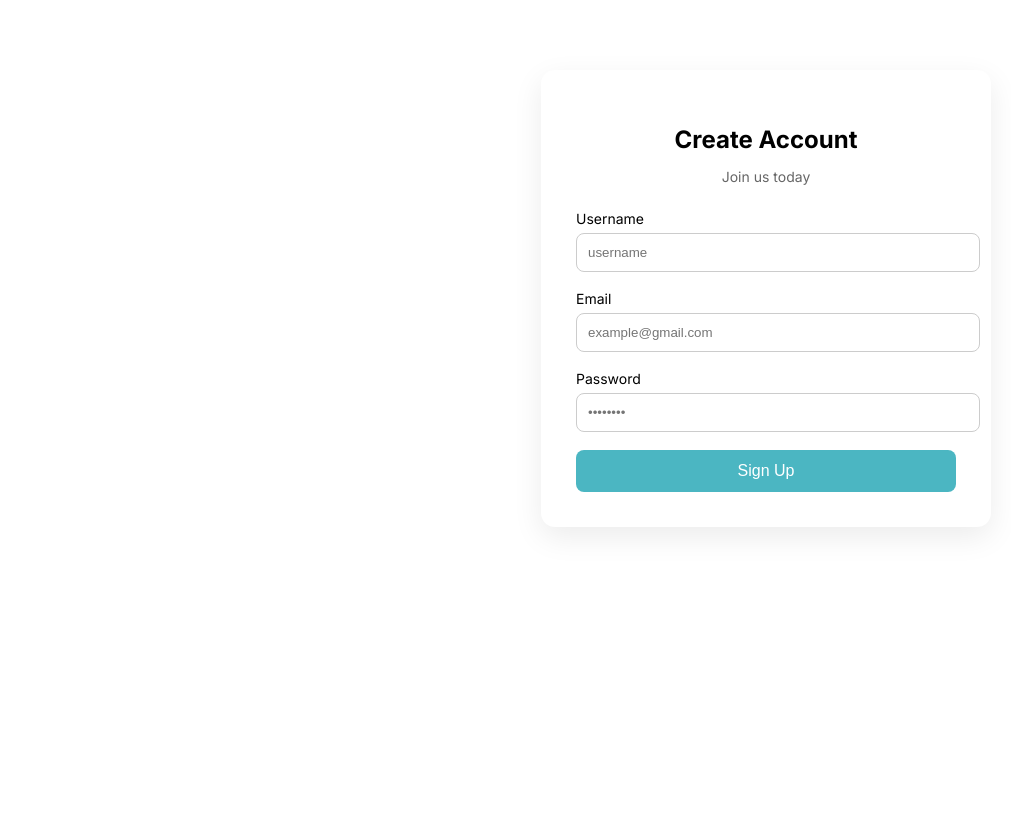
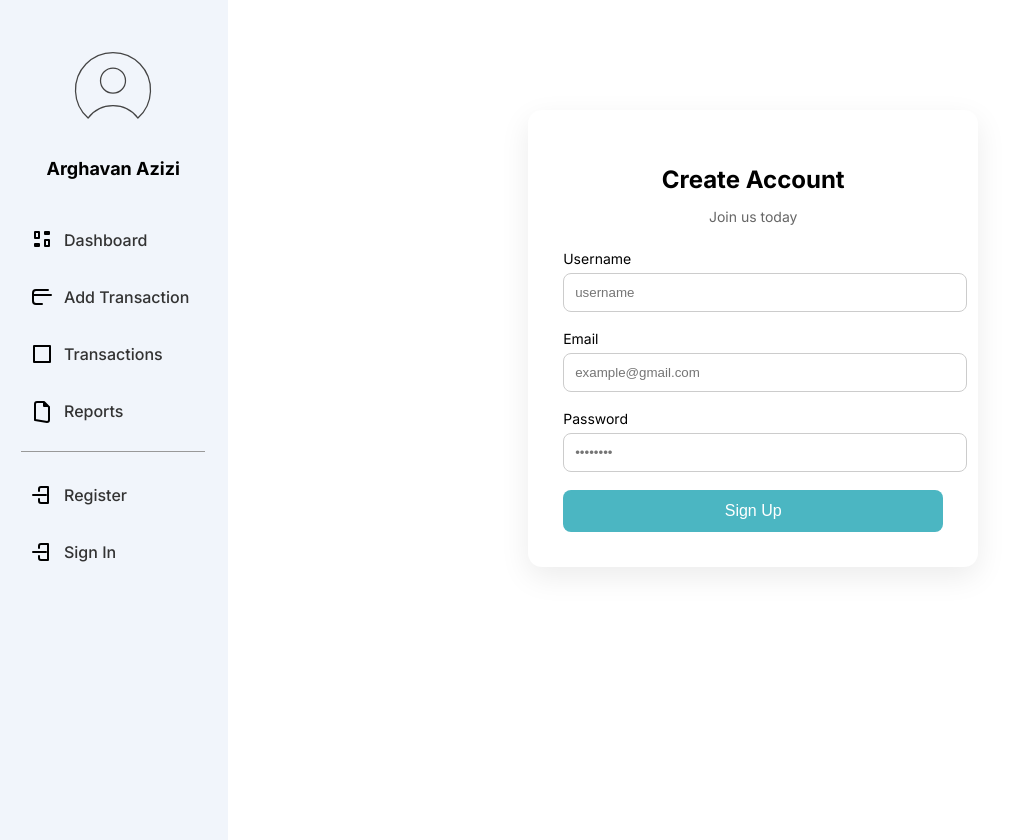
Before and after one commit to arghavan-azizi/personal-expense-tracker-project, a React (Vite) app in the folder Personal-Tracker/: page /register in a window 1280 px wide. Shown: the whole page, without its empty margins (2-1013 px from the left). Before the commit the page ends 800 px from the top, so only its background shows below. Built offline with nearby package versions, Linux system fonts and the light colour scheme.

Commit message:
create sidebar component and edit app.jsx

```diff
--- a/Personal-Tracker/src/App.jsx
+++ b/Personal-Tracker/src/App.jsx
@@ -1,18 +1,23 @@
-import { BrowserRouter, Route, Routes } from "react-router"
-import Register from "./pages/Register"
-import SignIn from "./pages/SingIn"
+import { BrowserRouter, Routes, Route } from "react-router-dom";
+import Sidebar from "./pages/Sidebar";
+import Register from "./pages/Register";
+import SignIn from "./pages/SingIn";
+
 
 function App() {
-
-
   return (
-   <BrowserRouter>
-   <Routes>
-    <Route path="/register" element={<Register />}/>
-    <Route path="/singIn" element={<SignIn />}/>
-   </Routes>
-   </BrowserRouter>
-  )
+    <BrowserRouter>
+      <div className="layout">
+        <Sidebar />
+        <main className="content">
+          <Routes>
+            <Route path="/register" element={<Register />} />
+           <Route path="/singIn" element={<SignIn/>} />
+          </Routes>
+        </main>
+      </div>
+    </BrowserRouter>
+  );
 }
 
-export default App
+export default App;
--- a/Personal-Tracker/src/pages/Register.jsx
+++ b/Personal-Tracker/src/pages/Register.jsx
@@ -29,7 +29,7 @@ function Register() {
   return (
     <>
       <div className="layout">
-        <aside className="sidebar"></aside>
+
         <main className="content">
           <div className="container">
             <div className="register-box">
--- /dev/null
+++ b/Personal-Tracker/src/pages/Sidebar.jsx
@@ -0,0 +1,87 @@
+import "../style/reset.css";
+import "../style/Sidebar.css";
+
+function Sidebar() {
+  return (
+
+      <aside className="sidebar">
+        <div className="sidebar-profile">
+          <svg
+            className="user-icon"
+            xmlns="http://www.w3.org/2000/svg"
+            fill="none"
+            viewBox="0 0 24 24"
+            strokeWidth="0.3"
+            stroke="currentColor"
+          >
+            <path
+              strokeLinecap="round"
+              strokeLinejoin="round"
+              d="M17.982 18.725A7.488 7.488 0 0 0 12 15.75a7.488 7.488 0 0 0-5.982 2.975m11.963 0a9 9 0 1 0-11.963 0M15 9.75a3 3 0 1 1-6 0 3 3 0 0 1 6 0Z"
+            />
+          </svg>
+          <p>Arghavan Azizi</p>
+        </div>
+
+        <nav className="sidebar-menue">
+          <div className="menue-item">
+            <svg xmlns="http://www.w3.org/2000/svg" width="24" height="24" fill="none"
+              stroke="currentColor" strokeWidth="2" strokeLinecap="round" strokeLinejoin="round">
+              <path d="M5 4h4v6H5zM5 16h4v2H5zM15 12h4v6h-4zM15 4h4v2h-4z" />
+            </svg>
+            <a href="#">Dashboard</a>
+          </div>
+
+          <div className="menue-item">
+            <svg xmlns="http://www.w3.org/2000/svg" width="24" height="24" fill="none"
+              stroke="currentColor" strokeWidth="2" strokeLinecap="round" strokeLinejoin="round">
+              <path d="M3 10h18M12 19h-6a3 3 0 0 1-3-3V8a3 3 0 0 1 3-3h12" />
+            </svg>
+            <a href="#">Add Transaction</a>
+          </div>
+
+          <div className="menue-item">
+            <svg xmlns="http://www.w3.org/2000/svg" width="24" height="24" fill="none"
+              stroke="currentColor" strokeWidth="2" strokeLinecap="round" strokeLinejoin="round">
+              <path d="M4 4h16v16H4z" />
+            </svg>
+            <a href="#">Transactions</a>
+          </div>
+
+          <div className="menue-item">
+            <svg xmlns="http://www.w3.org/2000/svg" width="24" height="24" fill="none"
+              stroke="currentColor" strokeWidth="2" strokeLinecap="round" strokeLinejoin="round">
+              <path d="M14 3v4h4M5 21V5a2 2 0 0 1 2-2h7l5 5v13a2 2 0 0 1-2 2z" />
+            </svg>
+            <a href="#">Reports</a>
+          </div>
+        </nav>
+
+        <hr className="menu-bottom-line" />
+
+        <div className="sidebar-bottom">
+          <div className="menue-item">
+            <svg xmlns="http://www.w3.org/2000/svg" width="24" height="24" fill="none"
+              stroke="currentColor" strokeWidth="2" strokeLinecap="round" strokeLinejoin="round">
+              <path d="M9 8V6a2 2 0 0 1 2-2h7v16h-7a2 2 0 0 1-2-2v-2" />
+              <path d="M3 12h13" />
+            </svg>
+            <a href="#">Register</a>
+          </div>
+
+          <div className="menue-item">
+            <svg xmlns="http://www.w3.org/2000/svg" width="24" height="24" fill="none"
+              stroke="currentColor" strokeWidth="2" strokeLinecap="round" strokeLinejoin="round">
+              <path d="M9 8V6a2 2 0 0 1 2-2h7v16h-7a2 2 0 0 1-2-2v-2" />
+              <path d="M3 12h13" />
+            </svg>
+            <a href="#">Sign In</a>
+          </div>
+        </div>
+      </aside>
+
+
+  );
+}
+
+export default Sidebar;
--- a/Personal-Tracker/src/pages/storage.js
+++ b/Personal-Tracker/src/pages/storage.js
@@ -16,27 +16,27 @@ export function registerUser(username, email, password) {
     password: password,
   };
   //save use
-users.push(newUser)
-localStorage.setItem(user_key,JSON.stringify(users));
+  users.push(newUser);
+  localStorage.setItem(user_key, JSON.stringify(users));
 
-//login automaticlly after register
-localStorage.setItem(current_user_key,newUser.id)
-return {success:true}
+  //login automaticlly after register
+  localStorage.setItem(current_user_key, newUser.id);
+  return { success: true };
 }
 
 // singIn user
-export function singInUser(email,password){
-  const users=JSON.parse(localStorage.getItem(user_key)) || []
-const user=users.find((user)=>user.email===email && user.password===password)
+export function singInUser(email, password) {
+  const users = JSON.parse(localStorage.getItem(user_key)) || [];
+  const user = users.find((u) => u.email === email && u.password === password);
+
   if (user) {
-    localStorage.setItem(current_user_key, user.id);
     return { success: true, message: "Login successful" };
   } else {
-    return { success: false, message: "Email or password is incorrect" };
+    return { success: false, message: "Invalid email or password" };
   }
 }
 
 //logOut user
-export function logOut(){
-  localStorage.removeItem(current_user_key)
+export function logOut() {
+  localStorage.removeItem(current_user_key);
 }
--- a/Personal-Tracker/src/style/Register.css
+++ b/Personal-Tracker/src/style/Register.css
@@ -5,7 +5,7 @@
   border-radius: 14px;
   box-shadow: 0 10px 30px rgba(0,0,0,0.08);
   margin: auto;
-  margin-top:70px;
+
 }
 .register-box h2 {
   text-align: center;
--- /dev/null
+++ b/Personal-Tracker/src/style/Sidebar.css
@@ -0,0 +1,183 @@
+.sidebar {
+  width: 250px;
+  background-color: #f1f5fb;
+  display: flex;
+  flex-direction: column;
+  align-items: center;
+  height: 100vh;
+  position: sticky;
+  top: 0;
+  flex-shrink: 0;
+}
+.sidebar-profile{
+  display: flex;
+  flex-direction: column;
+  align-items: center;
+  text-align: center;
+  font-weight: bold;
+  font-size: 18px;
+}
+.user-icon {
+  width: 100px;
+  height: 100px;
+
+  color: #444;
+}
+.sidebar-menue ,.sidebar-bottom {
+  width: 100%;
+  margin-top: 15px;
+  display: flex;
+  flex-direction: column;
+  gap: 1px;
+}
+.menu-bottom-line {
+  border: none;
+  height: 1px;
+  background-color: #999;
+  width: 80%;
+
+  margin: 12px auto 0 auto;
+}
+.sidebar-menue a {
+text-decoration: none;
+  color: #333;
+  font-weight: 500;
+
+
+}
+.menue-item {
+  display: inline-flex;
+  align-items: center;
+  gap: 10px;
+  padding: 8px 32px;
+  cursor: pointer;
+cursor: pointer;
+}
+.sidebar-menue a,
+.sidebar-bottom a {
+  text-decoration: none;
+  color: #333;
+  font-weight: 500;
+  cursor: pointer;
+}
+
+.sidebar-menue a:hover,
+.sidebar-bottom a:hover {
+  color: #347cff;
+  text-decoration: none;
+}
+
+.menue-item:hover {
+    background-color: rgba(52, 124, 255, 0.2);
+    transition: background-color 0.3s ease, transform 0.2s ease;
+    -webkit-transition: background-color 0.3s ease, transform 0.2s ease;
+    -moz-transition: background-color 0.3s ease, transform 0.2s ease;
+    -ms-transition: background-color 0.3s ease, transform 0.2s ease;
+    -o-transition: background-color 0.3s ease, transform 0.2s ease;
+    transform: translateX(2px);
+    -webkit-transform: translateX(2px);
+    -moz-transform: translateX(2px);
+    -ms-transform: translateX(2px);
+    -o-transform: (2px);
+}
+
+
+/* media query */
+@media only screen and (max-width: 600px) {
+  .sidebar {
+    width: 30%;
+    padding-top: 20px;
+  }
+  .user-icon {
+    width: 60px;
+    height: 60px;
+  }
+  .sidebar-profile p {
+    font-size: 14px;
+  }
+  .menue-item a {
+    font-size: 14px;
+  }
+  .menue-item {
+    padding: 8px 16px;
+  }
+}
+
+@media only screen and (min-width: 600px) {
+  .sidebar {
+    width: 25%;
+    padding-top: 25px;
+  }
+  .user-icon {
+    width: 70px;
+    height: 70px;
+  }
+  .sidebar-profile p {
+    font-size: 15px;
+  }
+  .menue-item a {
+    font-size: 15px;
+  }
+  .menue-item {
+    padding: 10px 20px;
+  }
+}
+
+@media only screen and (min-width: 768px) {
+  .sidebar {
+    width: 22%;
+    padding-top: 30px;
+  }
+  .user-icon {
+    width: 80px;
+    height: 80px;
+  }
+  .sidebar-profile p {
+    font-size: 16px;
+  }
+  .menue-item a {
+    font-size: 16px;
+  }
+  .menue-item {
+    padding: 12px 24px;
+  }
+}
+
+@media only screen and (min-width: 992px) {
+  .sidebar {
+    width: 20%;
+    padding-top: 35px;
+  }
+  .user-icon {
+    width: 90px;
+    height: 90px;
+  }
+  .sidebar-profile p {
+    font-size: 17px;
+  }
+  .menue-item a {
+    font-size: 16px;
+  }
+  .menue-item {
+    padding: 14px 28px;
+  }
+}
+@media only screen and (min-width: 1200px) {
+  .sidebar {
+    width: 18%;
+    padding-top: 40px;
+  }
+  .user-icon {
+    width: 100px;
+    height: 100px;
+  }
+  .sidebar-profile p {
+    font-size: 18px;
+  }
+  .menue-item a {
+    font-size: 16px;
+  }
+  .menue-item {
+    padding: 16px 32px;
+  }
+}
--- a/Personal-Tracker/src/style/reset.css
+++ b/Personal-Tracker/src/style/reset.css
@@ -7,15 +7,18 @@ body{
      font-family: "Inter", sans-serif;
 }
 
-.layout{display: flex;
-min-height: 100vh;
+.layout {
+  display: flex;
+  height: 100vh;
+
 }
 .sidebar{
     width: 20%;
 
 }
-.content{
-    flex: 1;
+.content {
+  flex: 1;
+  padding: 20px;
 
 }
 .container{
```
